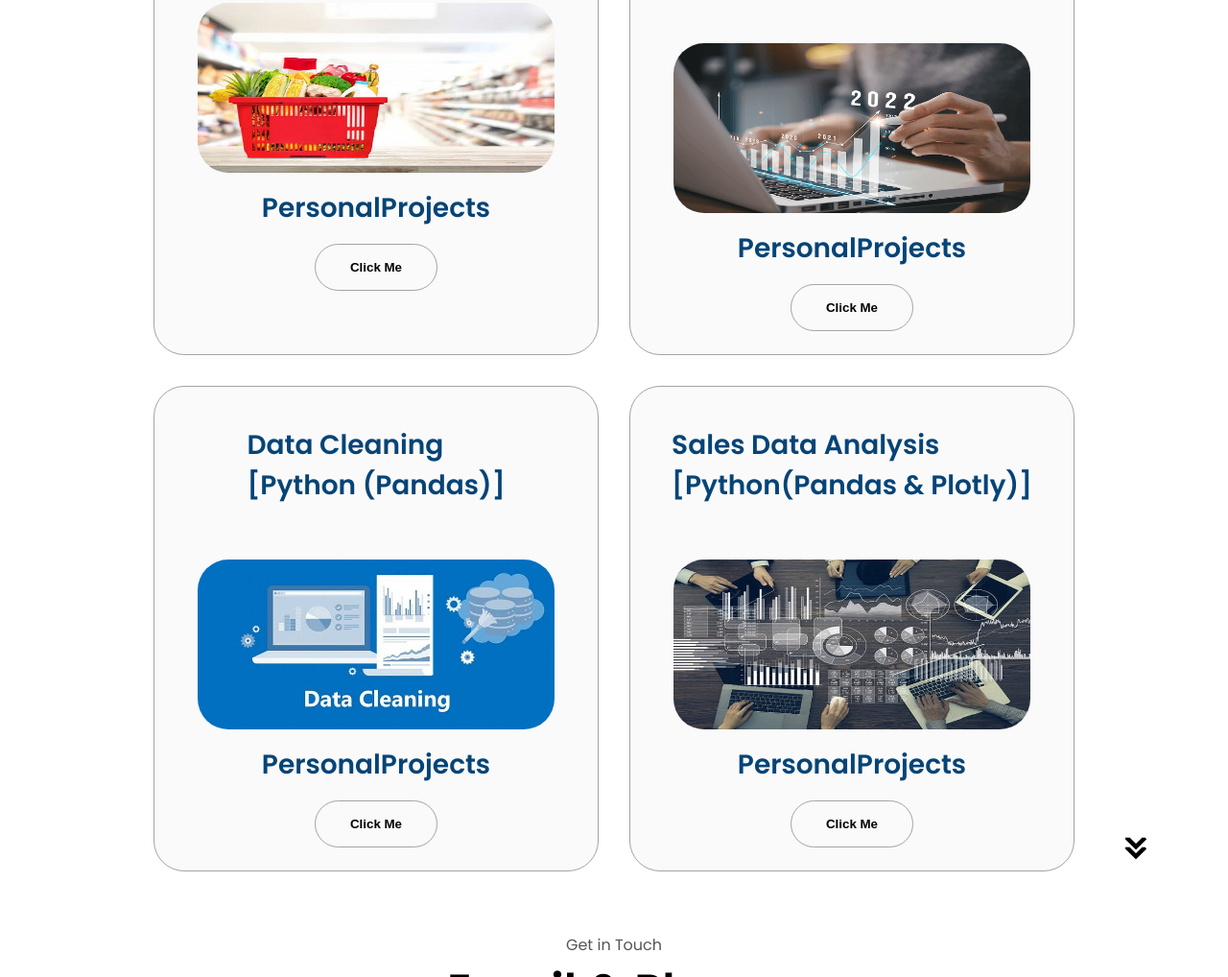
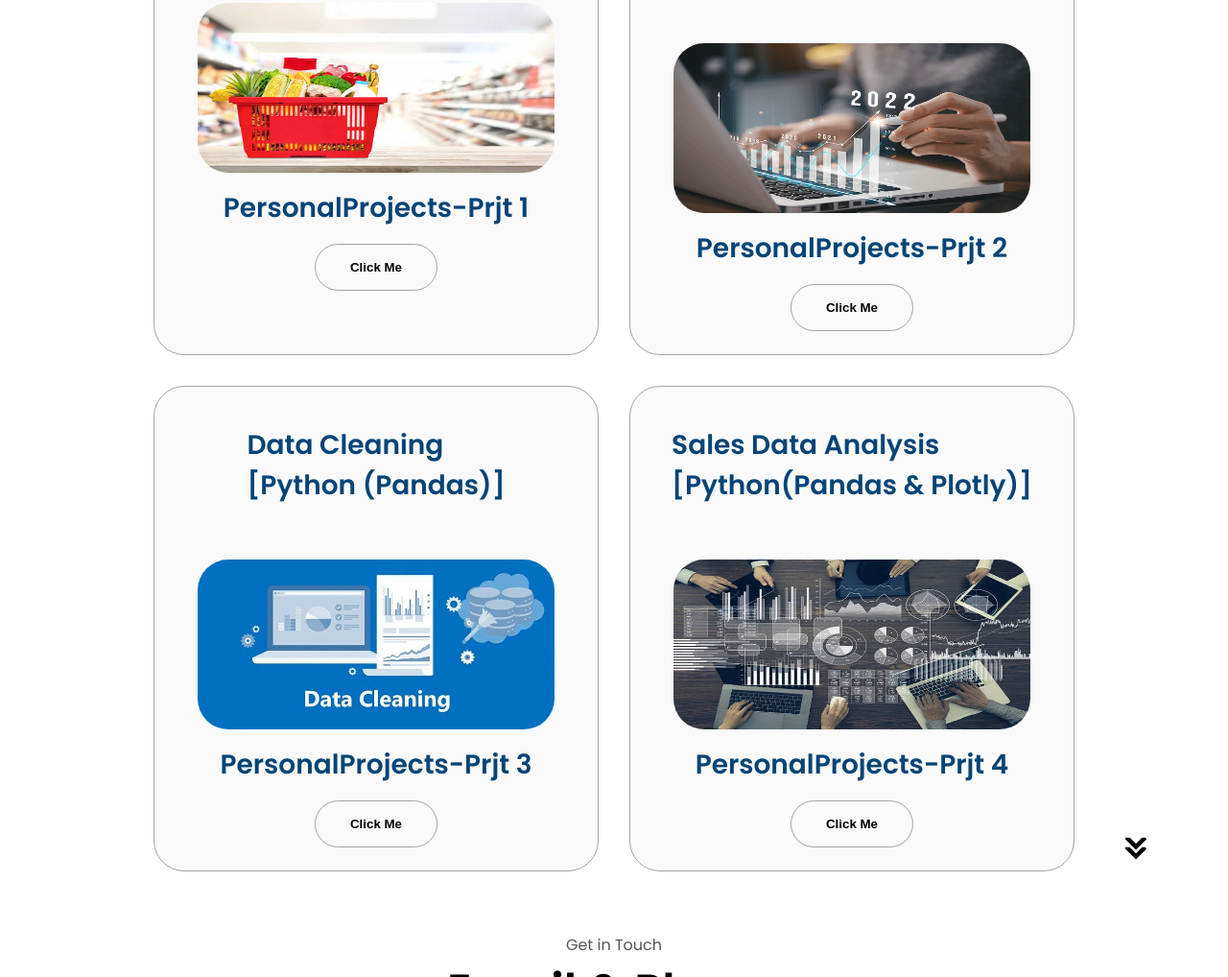
Before and after one commit to Legacy5234/Portfolio, a plain HTML site: page index.html in a window 1280 px wide. Shown: the part 4427-5445 px from the top of the page at 96% size. Drawn offline with Linux system fonts and the light colour scheme.

Commit message:
Update index.html

```diff
--- a/index.html
+++ b/index.html
@@ -390,7 +390,7 @@
                 class="project-img"
               />
             </div>
-            <h2 class="experience-sub-title project-title">PersonalProjects</h2>
+            <h2 class="experience-sub-title project-title">PersonalProjects-Prjt 1</h2>
             <div class="btn-container">
               <button
                 class="btn btn-color-2 project-btn"
@@ -415,7 +415,7 @@
                 class="project-img"
               />
             </div>
-            <h2 class="experience-sub-title project-title">PersonalProjects</h2>
+            <h2 class="experience-sub-title project-title">PersonalProjects-Prjt 2</h2>
             <div class="btn-container">
               <button
                 class="btn btn-color-2 project-btn"
@@ -441,7 +441,7 @@
                 class="project-img"
               />
             </div>
-            <h2 class="experience-sub-title project-title">PersonalProjects</h2>
+            <h2 class="experience-sub-title project-title">PersonalProjects-Prjt 3</h2>
             <div class="btn-container">
               <button
                 class="btn btn-color-2 project-btn"
@@ -467,7 +467,7 @@
                 class="project-img"
               />
             </div>
-            <h2 class="experience-sub-title project-title">PersonalProjects</h2>
+            <h2 class="experience-sub-title project-title">PersonalProjects-Prjt 4</h2>
             <div class="btn-container">
               <button
                 class="btn btn-color-2 project-btn"
```
